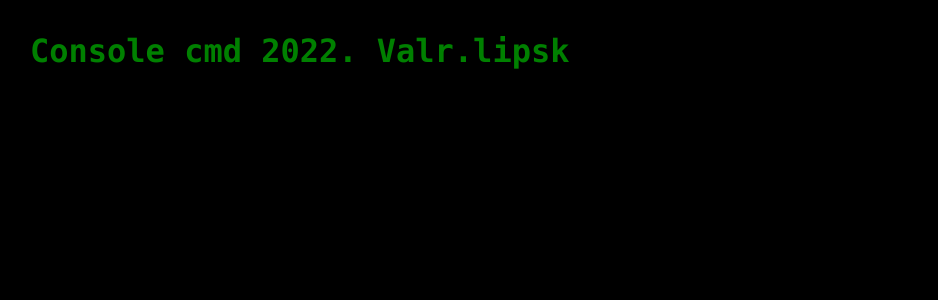
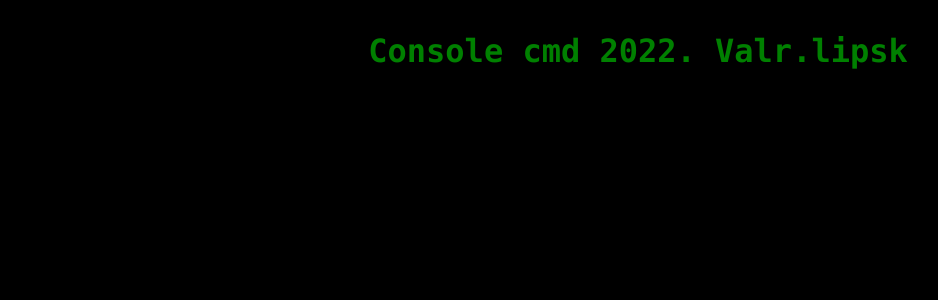
Before and after one commit to valr0lipsk/styled--components, a React (Create React App) app: page / in a window 1280 px wide. Shown: the top 300 px of the page, without its empty margins (2-940 px from the left). Built offline with nearby package versions, Linux system fonts and the light colour scheme.

Commit message:
Fix flex component.

```diff
--- a/src/components/Flex.tsx
+++ b/src/components/Flex.tsx
@@ -1,15 +1,14 @@
 import React from 'react'
-import styled, { StyledComponent, ThemedStyledProps } from "styled-components";
-import Wrapper from './helpers/Wrapper';
+import styled from "styled-components";
 
-interface Props extends React.PropsWithChildren {
+interface StyledProps {
   direction?: string;
   items?: string;
   justify?: string;
   margin?: string;
 }
 
-const StyledFlex = styled(Wrapper)`
+const StyledFlex = styled.div<StyledProps>`
 display: flex;
 flex-direction: ${props => props.direction || 'row'};
 justify-content: ${props => props.justify || 'stretch'};
@@ -17,7 +16,7 @@ align-items: ${props => props.items || 'stretch'};
 margin: ${({margin}) => margin || '0'};
 `
 
-const Flex: React.FC<Props> = (props) => {
+const Flex: React.FC<StyledProps & React.PropsWithChildren> = (props) => {
   return (
     <StyledFlex {...props}/>
   )
--- a/src/components/helpers/Wrapper.tsx
+++ /dev/null
@@ -1,16 +0,0 @@
-import React from 'react'
-
-interface Props extends React.PropsWithChildren {
-  direction?: string;
-  items?: string;
-  justify?: string;
-  margin?: string;
-}
-
-const Wrapper: React.FC<Props> = (props) => {
-  return (
-    <div>{props.children}</div>
-  )
-}
-
-export default Wrapper
```
